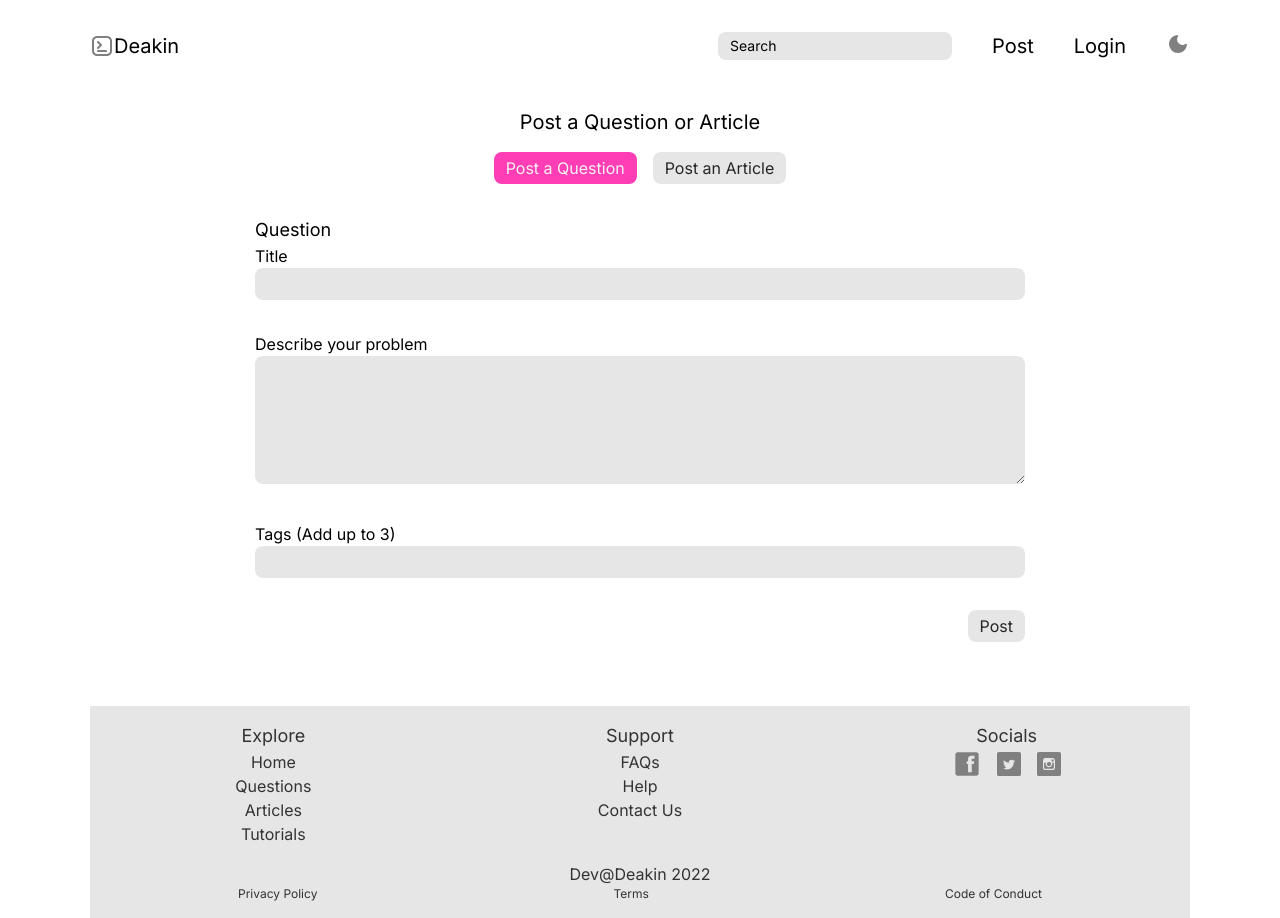
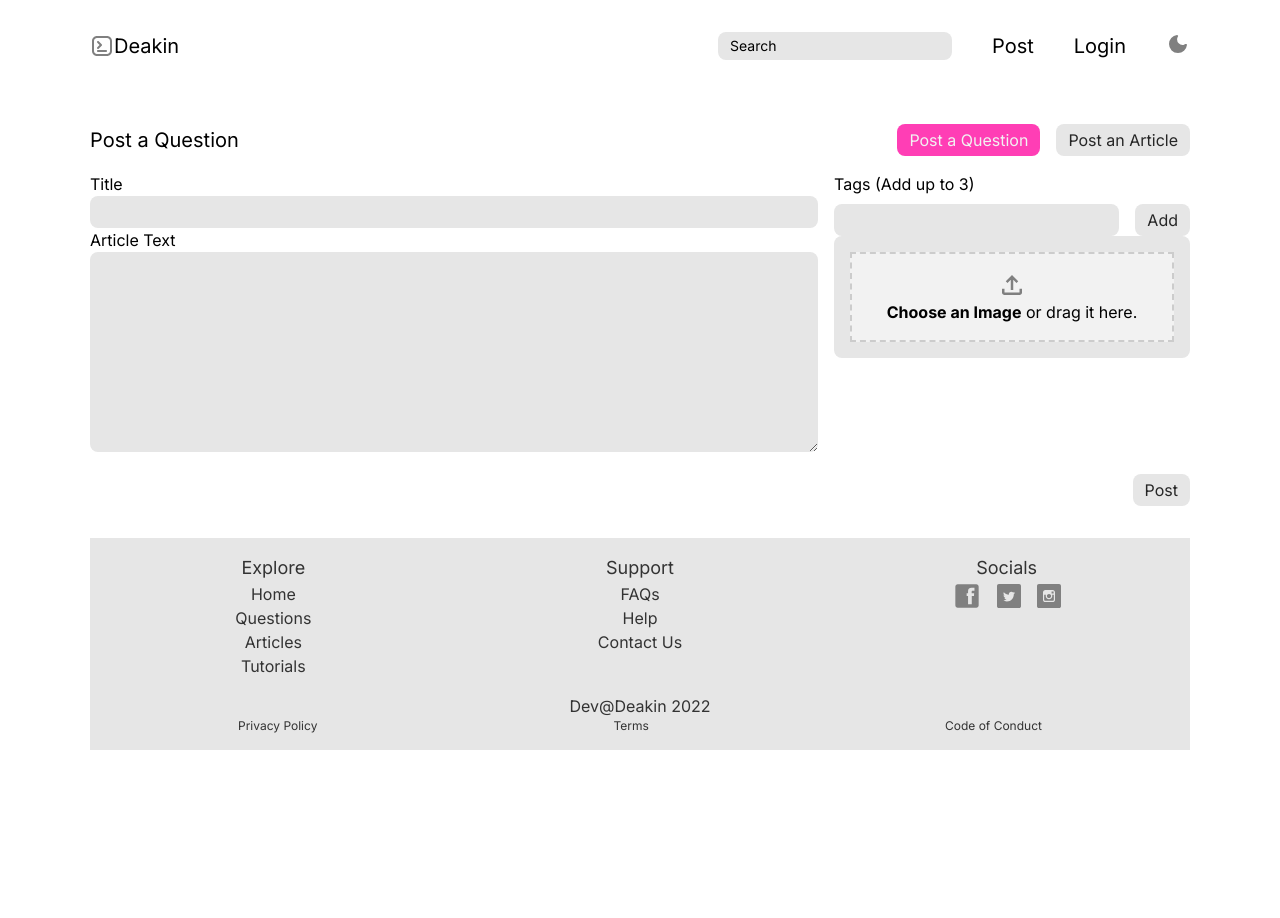
Before and after one commit to Bryce-Pillwein/SIT313-Task6.1HD, a Next.js app: page /post in a window 1280 px wide. After the commit the page ends 800 px from the top, so only its background shows below. Built offline with nearby package versions, Linux system fonts and the light colour scheme.

Commit message:
Added upload imagine ui

```diff
--- a/src/app/(root)/post/page.tsx
+++ b/src/app/(root)/post/page.tsx
@@ -8,37 +8,112 @@ import LayoutDefault from "@/components/layout/LayoutDefault";
 import PaddingBlock from "@/components/ui/PaddingBlock";
 import PostQuestion from "@/components/post/PostQuestion";
 import PostArticle from "@/components/post/PostArticle";
+import { Post } from "@/types/post";
+import InputFileImage from "@/components/ui/InputFileImage";
 
 
-export default function Post() {
-  // Because we only have 2 states, we will use a boolean
-  // State => (true ? question : article)
+export default function PostPage() {
   const [isQuestion, setIsQuestion] = useState<boolean>(true);
+  const [isUploading, setIsUploading] = useState<boolean>(false);
+  const [errorMessage, setErrorMessage] = useState<string | null>(null);
+  const [content, setContent] = useState<Post>({ title: '', abstract: '', text: '', tags: [], image: null });
+
+  /**
+   * Handle Input Change
+   * @param event element change
+   */
+  const handleInputChange = (event: React.ChangeEvent<HTMLInputElement | HTMLTextAreaElement>) => {
+    const { name, value } = event.target;
+    setContent({ ...content, [name]: value });
+  };
+
+  /**
+   * Handle File Change
+   * @param event
+   */
+  const handleImageChange = (file: File | null) => {
+    console.log("IN PARENT FILE");
+    setContent({ ...content, image: file });
+  };
+
+  /**
+   * Post
+   * @param event Form
+   * @returns
+   */
+  const postContent = (event: React.FormEvent) => {
+    event.preventDefault();
+
+    setIsUploading(true);
+
+    // try {
+    //   // Post the article TBA
+    //   console.log('Article posted:', content);
+    //   setErrorMessage(null); // Clear errors
+    //   setContent({ title: '', abstract: '', text: '', tags: '' });
+    // } catch (error) {
+    //   console.error(error);
+    //   setErrorMessage('Failed to post article');
+    // }
+  };
+
+
+
+
 
   return (
     <LayoutDefault>
-      <main>
-        <PaddingBlock pad={0.5} />
-        <h1 className="text-center text-xl">Post a Question or Article</h1>
-
-        <PaddingBlock pad={0.5} />
-
-        <div className="flex justify-center gap-4 items-center">
-          <button className={`btn ${isQuestion ? 'cta-btn' : ''}`} onClick={() => { setIsQuestion(true) }}>Post a Question</button>
-          <button className={`btn ${!isQuestion ? 'cta-btn' : ''}`} onClick={() => { setIsQuestion(false) }}>Post an Article</button>
+      <main className="my-8">
+        <div className="flex justify-between items-center">
+          <h1 className="text-xl">Post a {isQuestion ? 'Question' : 'Article'}</h1>
+          <div className="flex justify-end gap-4 items-center">
+            <button className={`btn ${isQuestion ? 'cta-btn' : ''}`} onClick={() => { setIsQuestion(true) }}>Post a Question</button>
+            <button className={`btn ${!isQuestion ? 'cta-btn' : ''}`} onClick={() => { setIsQuestion(false) }}>Post an Article</button>
+          </div>
         </div>
 
-        <PaddingBlock pad={1} />
 
-        <div className="w-[99%] mb:w-[85%] sm:w-[70%] m-auto">
-          {isQuestion ?
-            <PostQuestion />
-            :
-            <PostArticle />
-          }
-        </div>
 
-        <PaddingBlock pad={2} />
+        <form onSubmit={postContent}
+          className="grid grid-cols-3 gap-4">
+          <div className="col-span-3">
+            {errorMessage && <p className="text-red-500 text-center text-sm">{errorMessage}</p>}
+          </div>
+
+          {/* Add Title, Abstract and Text */}
+          <div className="col-span-2">
+            <label htmlFor="title" className="text-sub-10">Title</label>
+            <input type="text" id="title" name="title" className='inputField w-full' required
+              value={content.title} onChange={handleInputChange} />
+
+            {!isQuestion && (<>
+              <label htmlFor="abstract" className="text-sub-10">Abstract</label>
+              <textarea name="abstract" id="abstract" className='inputField w-full' rows={2} required
+                value={content.abstract} onChange={handleInputChange}></textarea>
+            </>)}
+
+
+            <label htmlFor="text" className="text-sub-10">Article Text</label>
+            <textarea name="text" id="text" className='inputField w-full' rows={8} required
+              value={content.text} onChange={handleInputChange}></textarea>
+          </div>
+
+          {/* Upload Image & Add Tags */}
+          <div className="col-span-1">
+            <label htmlFor="tags" className="text-sub-10">Tags (Add up to 3)</label>
+            <div className="flex gap-4 mt-2">
+              <input type="text" id="tags" name="tags" className='inputField w-full' />
+              <button className="btn">Add</button>
+            </div>
+
+            <InputFileImage handleImage={handleImageChange} />
+          </div>
+
+          <div className=" col-span-3 flex justify-end">
+            <button className="btn" type="submit">Post</button>
+          </div>
+
+        </form>
 
       </main>
     </LayoutDefault>
--- a/src/app/globals.css
+++ b/src/app/globals.css
@@ -174,6 +174,7 @@
   .notification.show {
     right: 2rem;
   }
+
 }
 
 
@@ -186,5 +187,8 @@
   html,
   body {
     @apply md:text-base mb:text-sm text-xs;
+
+    /* Ensure footer stays down */
+    min-height: 100%;
   }
 }
--- a/src/components/layout/Footer.tsx
+++ b/src/components/layout/Footer.tsx
@@ -6,7 +6,7 @@ import IconSocial from "../icons/IconSocial";
 const Footer = () => {
 
   return (
-    <footer className="bg-hsl-l90 dark:bg-hsl-l15 py-4 sm:app-container w-full text-hsl-l20 dark:text-hsl-l80">
+    <footer className="bg-hsl-l90 dark:bg-hsl-l15 py-4 sm:app-container w-full text-hsl-l20 dark:text-hsl-l80 mt-auto">
       <div className="grid grid-cols-1 sm:grid-cols-2 md:grid-cols-3 gap-y-4">
         <div className="flex flex-col items-center">
           <h3 className="text-lg">Explore</h3>
--- a/src/components/layout/LayoutDefault.tsx
+++ b/src/components/layout/LayoutDefault.tsx
@@ -9,7 +9,7 @@ interface LayoutProps {
 
 export default function LayoutDefault({ children }: LayoutProps) {
   return (
-    <div>
+    <div className="min-h-[100%] flex flex-col">
       <Header />
       <div className="app-container">
         {children}
--- a/src/components/post/PostArticle.tsx
+++ b/src/components/post/PostArticle.tsx
@@ -6,8 +6,9 @@ import { useState } from 'react';
 import PaddingBlock from '../ui/PaddingBlock';
 
 const PostArticle = () => {
-  const [article, setArticle] = useState({ title: '', abstract: '', text: '', tags: '' });
+  const [article, setArticle] = useState({ title: '', abstract: '', text: '', tags: '', image: null });
   const [errorMessage, setErrorMessage] = useState<string | null>(null);
+  const [isUploading, setIsUploading] = useState<boolean>(false)
 
   /**
    * Handle Input Change
@@ -19,16 +20,27 @@ const PostArticle = () => {
   };
 
   /**
+   * Handle File Change
+   * @param event
+   */
+  const handleFileChange = (event: React.ChangeEvent<HTMLInputElement>) => {
+    const file = event.target.files?.[0] || null;
+    setArticle({ ...article, image: file });
+  };
+
+  /**
    * Post
    * @param event Form
    * @returns
    */
   const post = (event: React.FormEvent) => {
     event.preventDefault();
-    if (!article.title || !article.abstract || !article.text) {
-      setErrorMessage('Enter all fields');
+    if (!article.title || !article.abstract || !article.text || !article.image) {
+      setErrorMessage('Enter all fields and add an image');
       return;
     }
+
+    setIsUploading(true);
 
     try {
       // Post the article TBA
@@ -48,26 +60,32 @@ const PostArticle = () => {
 
       {errorMessage && <p className="text-red-500 text-center text-sm">{errorMessage}</p>}
 
-      <p className="text-sub-10">Title</p>
-      <input type="text" name="title" className='inputField w-full'
+      <label htmlFor="title" className="text-sub-10">Title</label>
+      <input type="text" id="title" name="title" className='inputField w-full' required
         value={article.title} onChange={handleInputChange} />
 
       <PaddingBlock pad={1} />
 
-      <p className="text-sub-10">Abstract</p>
-      <textarea name="abstract" className='inputField w-full' rows={2}
+      <label htmlFor="image" className='text-sub-10 block'>Add an Image</label>
+      <input type="file" id="image" name="image" className='' required
+        accept="image/png, image/jpeg, image/jpg, image/gif" onChange={handleFileChange} />
+
+      <PaddingBlock pad={1} />
+
+      <label htmlFor="abstract" className="text-sub-10">Abstract</label>
+      <textarea name="abstract" id="abstract" className='inputField w-full' rows={2} required
         value={article.abstract} onChange={handleInputChange}></textarea>
 
       <PaddingBlock pad={1} />
 
-      <p className="text-sub-10">Article Text</p>
-      <textarea name="text" className='inputField w-full' rows={8}
+      <label htmlFor="text" className="text-sub-10">Article Text</label>
+      <textarea name="text" id="text" className='inputField w-full' rows={8} required
         value={article.text} onChange={handleInputChange}></textarea>
 
       <PaddingBlock pad={1} />
 
-      <p className="text-sub-10">Tags (Add up to 3)</p>
-      <input type="text" name="tags" className='inputField w-full'
+      <label htmlFor="tags" className="text-sub-10">Tags (Add up to 3)</label>
+      <input type="text" id="tags" name="tags" className='inputField w-full' required
         value={article.tags} onChange={handleInputChange} />
 
       <PaddingBlock pad={1} />
--- /dev/null
+++ b/src/components/ui/InputFileImage.tsx
@@ -0,0 +1,70 @@
+// Input File Image tsx
+
+import { useRef, useState } from "react";
+import IconGeneral from "../icons/IconGeneral";
+
+interface InputFileImageProps {
+  handleImage: (file: File | null) => void;
+}
+
+const InputFileImage: React.FC<InputFileImageProps> = ({ handleImage }) => {
+  const [file, setFile] = useState<File | null>(null);
+  const fileInputRef = useRef<HTMLInputElement | null>(null);
+
+  const handleFileChange = (event: React.ChangeEvent<HTMLInputElement>) => {
+    console.log("ADDED", event.target.files?.[0].name);
+    const selectedFile = event.target.files?.[0] || null;
+    setFile(selectedFile);
+    handleImage(selectedFile);
+  };
+
+  const handleRemoveFile = () => {
+    console.log("REMOVED");
+    setFile(null);
+    handleImage(null);
+
+    // Reset the file input value
+    if (fileInputRef.current) {
+      fileInputRef.current.value = "";
+    }
+  };
+
+  return (
+    <div>
+      <div className="bg-hsl-l90 dark:bg-hsl-l25 pointer-events-none w-full overflow-hidden  rounded-lg p-4">
+
+        <div className="relative bg-hsl-l95 dark:bg-hsl-l30 border-hsl-l80 pointer-events-none border-2 border-dashed flex flex-col justify-center items-center p-4">
+          {!file ? (
+            <>
+              <IconGeneral type='upload' size={30} />
+              <label htmlFor="image" className='text-sub-10 pointer-events-none'>
+                <strong>Choose an Image</strong> or drag it here.
+              </label>
+            </>
+          ) : (
+            <div className="flex flex-col justify-center items-center">
+              <p className="text-hsl-l50">Image Uploaded!</p>
+              <p>{file.name}</p>
+            </div>
+          )}
+
+          <input type="file" id="image" name="image"
+            className='absolute opacity-0 cursor-pointer h-full w-full inset-0 pointer-events-auto '
+            accept="image/png, image/jpeg, image/jpg, image/gif"
+            onChange={handleFileChange} ref={fileInputRef} />
+        </div>
+
+      </div>
+      {file && (
+        <div className="flex justify-end">
+          <button type="button" onClick={handleRemoveFile} className="flex justify-center items-center gap-2 mt-2 text-sm">
+            Remove File
+            <IconGeneral type="delete" size={20} />
+          </button>
+        </div>
+      )}
+    </div>
+  );
+}
+
+export default InputFileImage;
```
Also changed, not shown: src/components/icons/IconGeneral.tsx (+8 -1 lines), src/types/post.d.ts (added, +11 -0 lines).
